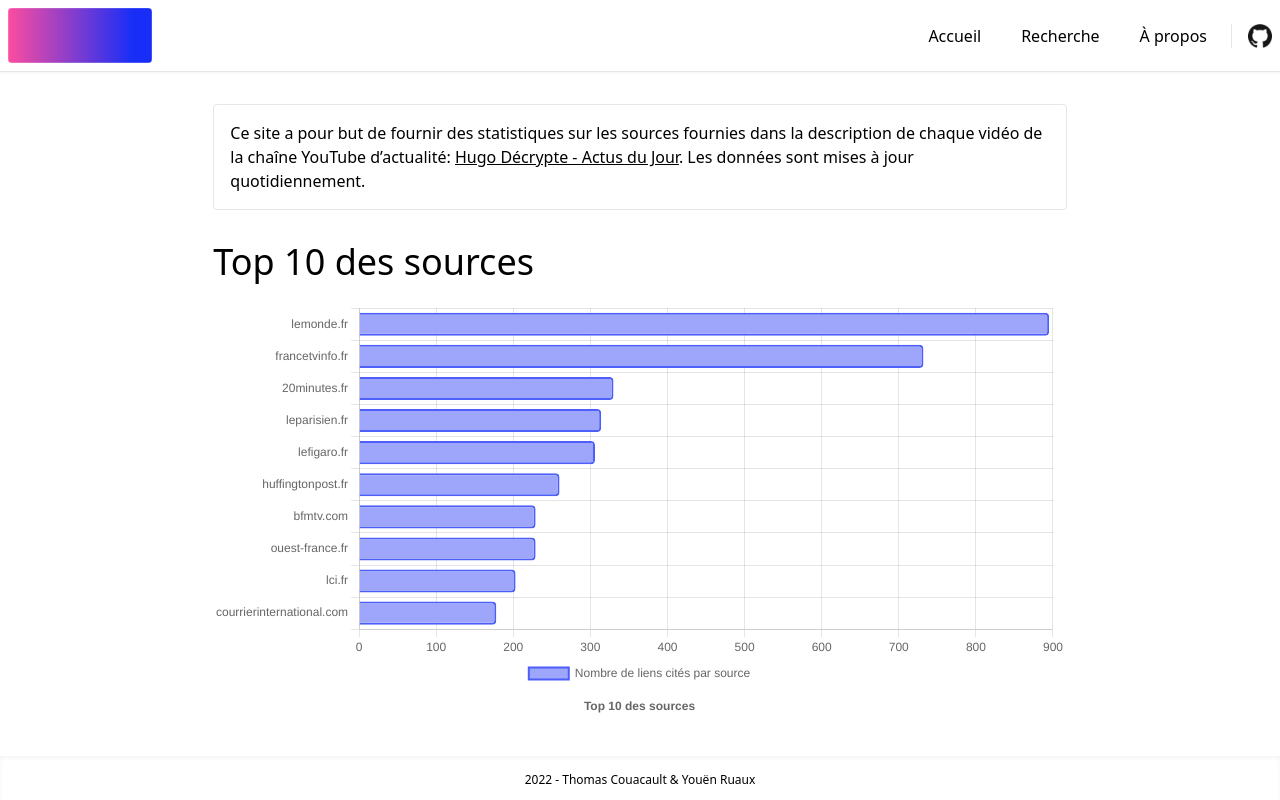
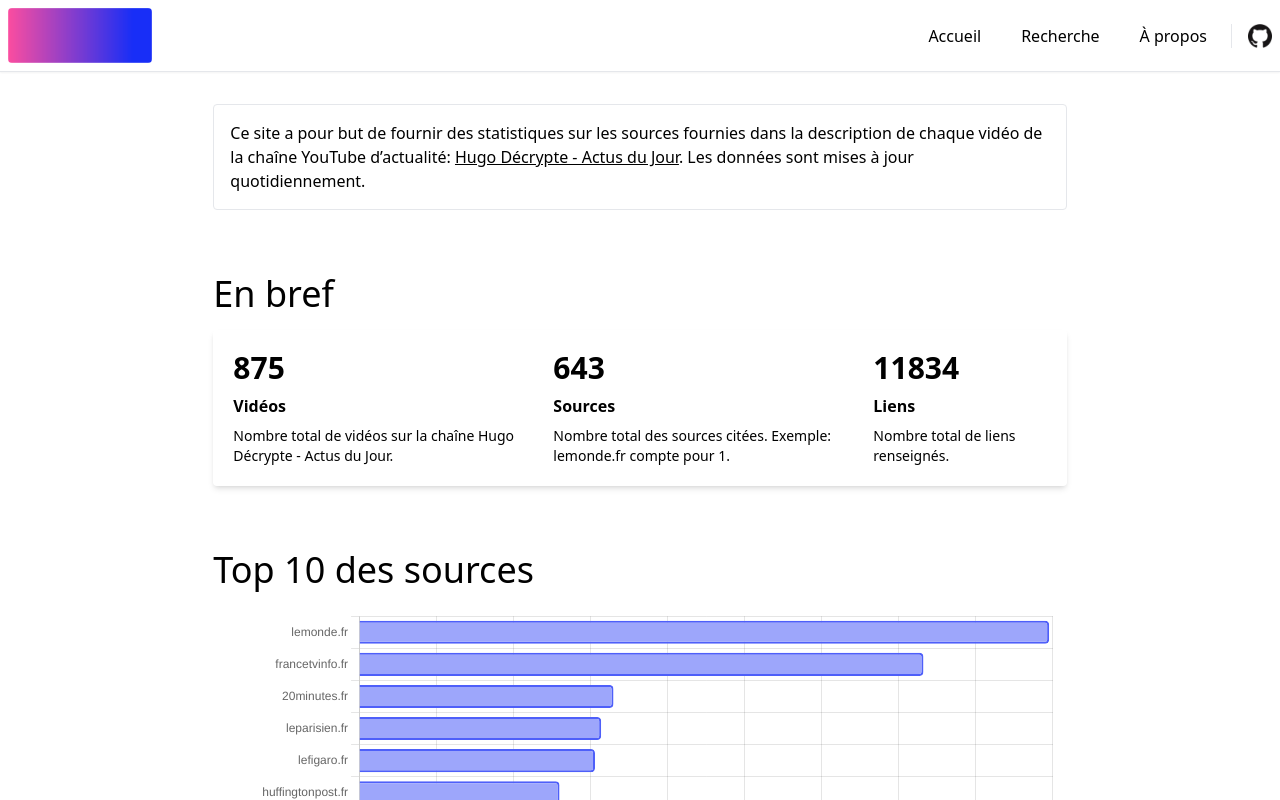
Before and after one commit to Sources-Hugo-Decrypte/sources-hugo-decrypte-web, a React (Create React App) app: page / in a window 1280 px wide. Shown: the top 800 px of the page. Built offline with nearby package versions, Linux system fonts and the light colour scheme.

Commit message:
Create basic overview component

```diff
--- a/src/Components/App.tsx
+++ b/src/Components/App.tsx
@@ -2,8 +2,17 @@ import Header from './Header/Header';
 import Remark from './Remark/Remark';
 import Top10 from './Top10/Top10';
 import Footer from './Footer/Footer'
+import Overview from './Overview/Overview';
+import OverviewData from "../Data/OverviewData";
 
 function App() {
+
+  // For now, Overview data is written in hard copy
+  const overviewData: OverviewData = {
+    totalVideos: 875,
+    totalSources: 643,
+    totalLinks: 11834
+  }
 
   // For now, Top10 raw data is written in hard copy
   const labels = ['lemonde.fr', 'francetvinfo.fr', '20minutes.fr', 'leparisien.fr', 'lefigaro.fr', 'huffingtonpost.fr', 'bfmtv.com', 'ouest-france.fr', 'lci.fr', 'courrierinternational.com'];
@@ -14,6 +23,7 @@ function App() {
     <>
       <Header />
       <Remark />
+      <Overview {...overviewData}/>
       <Top10 {...{labels, totalLinks, percentages}} />
       <Footer />
     </>
--- /dev/null
+++ b/src/Components/Overview/Overview.tsx
@@ -0,0 +1,23 @@
+import OverviewData from '../../Data/OverviewData'
+import SectionTitle from '../Common/SectionTitle'
+
+function OverviewItem({value, title, description}: {value: number, title: string, description: string}) {
+    return <div className="max-w-xs">
+        <h3 className="font-bold text-3xl">{value}</h3>
+        <h5 className="font-bold my-2">{title}</h5>
+        <p className="text-sm">{description}</p>
+    </div>
+}
+
+function Overview(test: OverviewData) {
+    return <section className="w-2/3 mx-auto my-16">
+        <SectionTitle title="En bref"/>
+        <div className="shadow-md rounded p-5 flex justify-around">
+            <OverviewItem value={test.totalVideos} title="Vidéos" description="Nombre total de vidéos sur la chaîne Hugo Décrypte - Actus du Jour." />
+            <OverviewItem value={test.totalSources} title="Sources" description="Nombre total des sources citées. Exemple: lemonde.fr compte pour 1." />
+            <OverviewItem value={test.totalLinks} title="Liens" description="Nombre total de liens renseignés." />
+        </div>
+    </section>
+}
+
+export default Overview
--- /dev/null
+++ b/src/Data/OverviewData.ts
@@ -0,0 +1,7 @@
+type OverviewData = {
+    totalVideos: number,
+    totalSources: number,
+    totalLinks: number
+}
+
+export default OverviewData
```
Also changed, not shown: src/Data/Top10Data.ts (renamed from src/Data/Top10Data.tsx).
